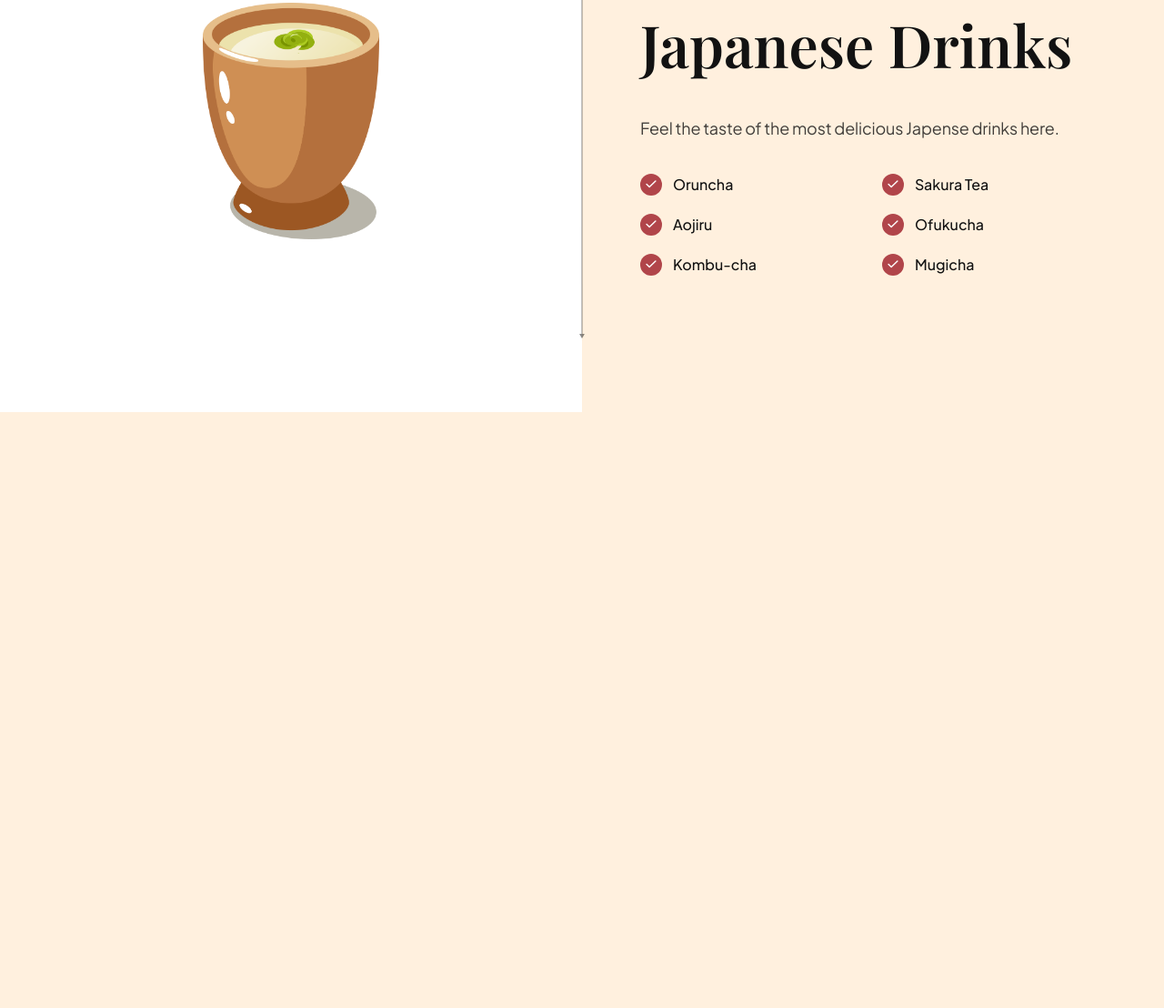
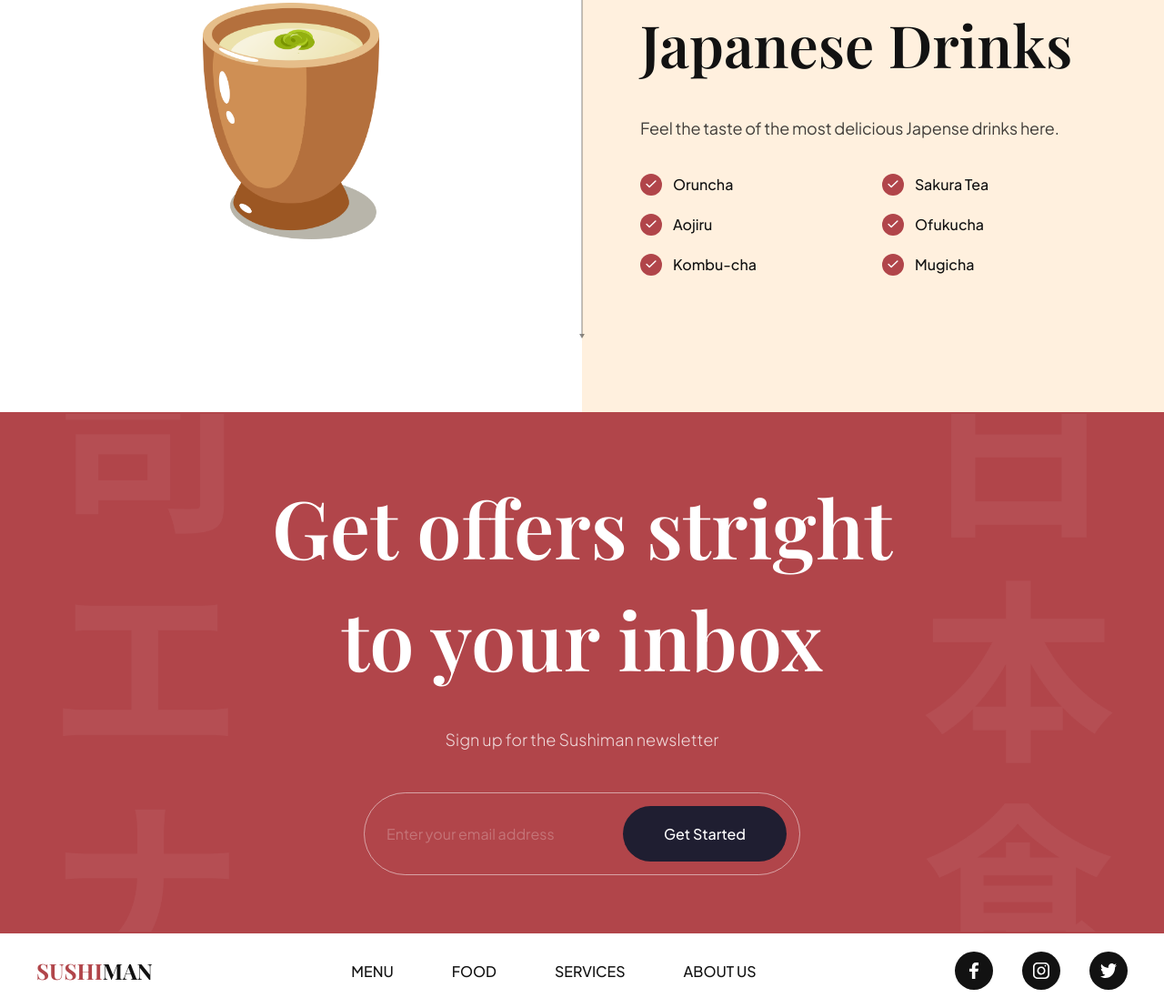
Before and after one commit to Vladislav1996D/sushi-website, a website built with Vite: page index.html in a window 1280 px wide. Shown: the part 3245-4353 px from the top of the page at 91% size. Before the commit the page ends 3698 px from the top, so only its background shows below. Built offline with nearby package versions, Linux system fonts and the light colour scheme.

Commit message:
Footer and "Newsletter" section added

```diff
--- /dev/null
+++ b/css/sections/footer.css
@@ -0,0 +1,55 @@
+.footer {
+  width: 100%;
+  padding: 20px 40px;
+  background: var(--color-white);
+  flex-wrap: wrap;
+  gap: 20px;
+  overflow: hidden;
+}
+
+.footer__logo {
+  font-size: 24px;
+  font-weight: bold;
+  font-family: var(--playfair-display);
+  text-transform: uppercase;
+  color: var(--secondary-color);
+  cursor: pointer;
+}
+
+.footer__logo span {
+  color: var(--primary-color);
+}
+
+.footer ul {
+  list-style: none;
+  display: flex;
+  flex-wrap: wrap;
+  flex-direction: row;
+  gap: 64px;
+}
+
+.footer ul:last-child {
+  gap: 32px;
+}
+
+.footer__nav li {
+  font-size: 16px;
+  font-weight: 500;
+  font-family: var(--plus-jakarta-sans);
+  text-transform: uppercase;
+  color: var(--secondary-color);
+  cursor: pointer;
+}
+
+.footer__social li {
+  width: 42px;
+  height: 42px;
+  background-color: var(--secondary-color);
+  border-radius: 100%;
+}
+
+.footer__social li img {
+  width: 45%;
+  height: 45%;
+  object-fit: contain;
+}
--- /dev/null
+++ b/css/sections/subscribe.css
@@ -0,0 +1,70 @@
+.subscription {
+  padding: 64px;
+  background-color: var(--primary-color);
+  background-image: url('../../assets/subscribe_bg.png');
+  background-position: center;
+  background-repeat: no-repeat;
+  background-size: contain;
+  flex-direction: column;
+  overflow: hidden;
+}
+
+.subscription h2 {
+  font-size: 88px;
+  font-family: var(--playfair-display);
+  font-weight: 600;
+  line-height: 123px;
+  color: #fff;
+  text-align: center;
+}
+
+.subscription p {
+  font-size: 18px;
+  font-family: var(--plus-jakarta-sans);
+  font-weight: 300;
+  line-height: 36px;
+  margin-top: 32px;
+  color: rgba(255, 255, 255, 0.8);
+}
+
+.subscription__form {
+  min-width: 480px;
+  margin-top: 40px;
+  padding: 14px 14px 14px 24px;
+  display: flex;
+  gap: 10px;
+  border: 1px solid rgba(255, 255, 255, 0.5);
+  border-radius: 46px;
+}
+
+.subscription__form input {
+  flex: 1;
+  font-size: 16px;
+  font-weight: 400px;
+  font-family: var(--plus-jakarta-sans);
+  color: #fff;
+  opacity: 0.5;
+  background: transparent;
+  border: none;
+  outline: none;
+}
+
+.subscription__form input::placeholder {
+  color: #fff;
+  opacity: 0.5;
+}
+
+.subscription__form button {
+  padding: 20px;
+  min-width: 180px;
+  font-size: 16px;
+  font-weight: 500;
+  font-family: var(--plus-jakarta-sans);
+  color: #fff;
+  text-align: center;
+  background: var(--black-400);
+  border-radius: 46px;
+  border: none;
+  outline: none;
+  cursor: pointer;
+}
--- a/css/style.css
+++ b/css/style.css
@@ -7,6 +7,8 @@
 @import url('sections/about.css');
 @import url('sections/popular.css');
 @import url('sections/trending.css');
+@import url('sections/subscribe.css');
+@import url('sections/footer.css');
 
 /* CSS variables*/
 :root {
--- a/index.html
+++ b/index.html
@@ -279,6 +279,42 @@
       </section>
     </section>
 
+    <section class="subscription flex-center" id="services">
+      <h2 data-aos="flip-down">
+        Get offers stright <br />
+        to your inbox
+      </h2>
+      <p data-aos="fade-up">Sign up for the Sushiman newsletter</p>
+
+      <div class="subscription__form" data-aos="fade-up">
+        <input type="text" placeholder="Enter your email address" />
+        <button>Get Started</button>
+      </div>
+    </section>
+
+    <footer class="footer flex-between">
+      <h3 class="footer__logo"><span>Sushi</span>man</h3>
+
+      <ul class="footer__nav">
+        <li><a href="#menu">Menu</a></li>
+        <li><a href="#food">Food</a></li>
+        <li><a href="#services">Services</a></li>
+        <li><a href="#about-us">About Us</a></li>
+      </ul>
+
+      <ul class="footer__social">
+        <li class="flex-center">
+          <img src="assets/facebook.svg" alt="facebook" />
+        </li>
+        <li class="flex-center">
+          <img src="assets/instagram.svg" alt="instagram" />
+        </li>
+        <li class="flex-center">
+          <img src="assets/twitter.svg" alt="twitter" />
+        </li>
+      </ul>
+    </footer>
+
     <script src="js/script.js" type="module"></script>
   </body>
 </html>
```
Also changed, not shown: css/sections/trending.css (+0 -13 lines).
